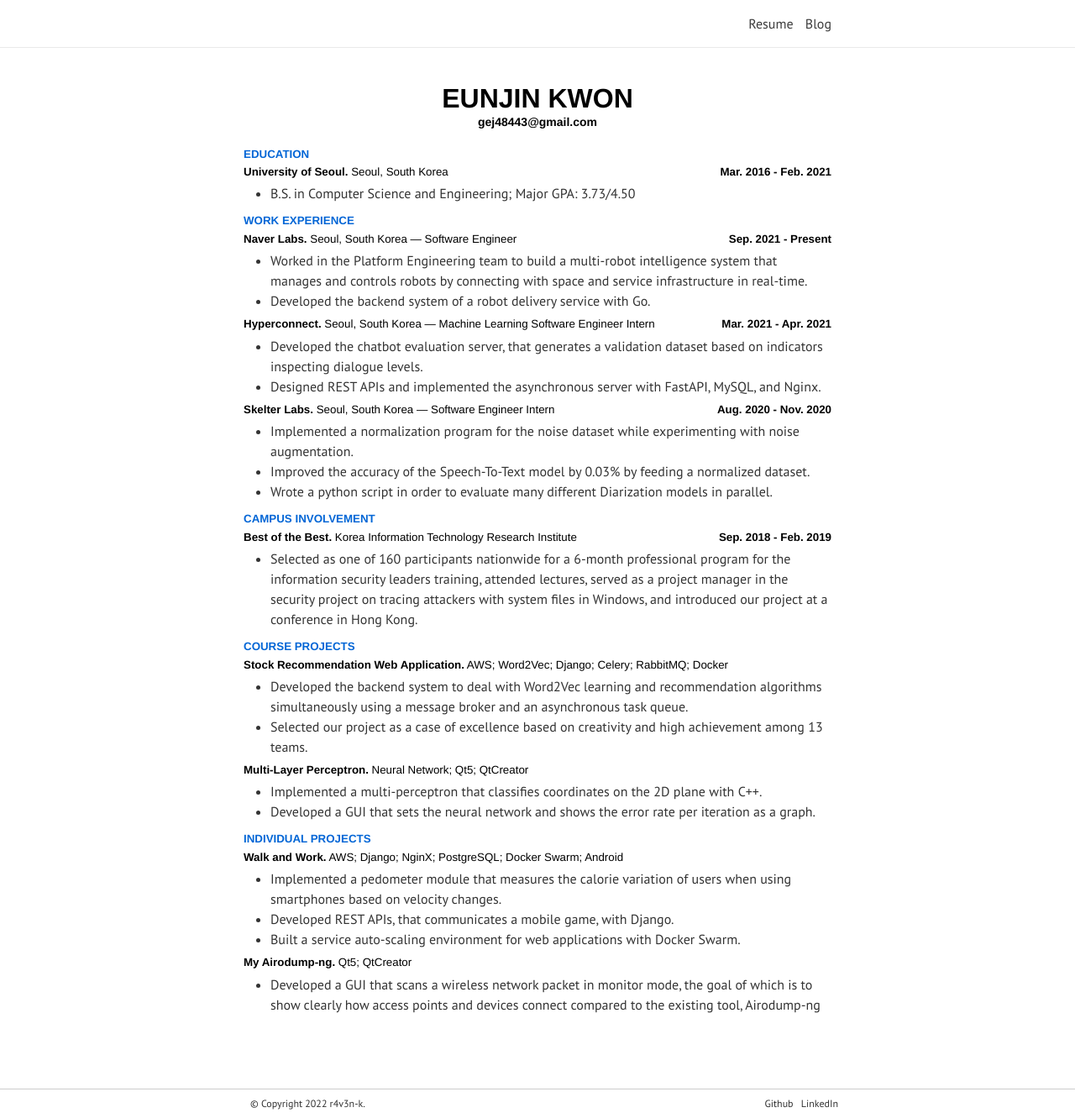
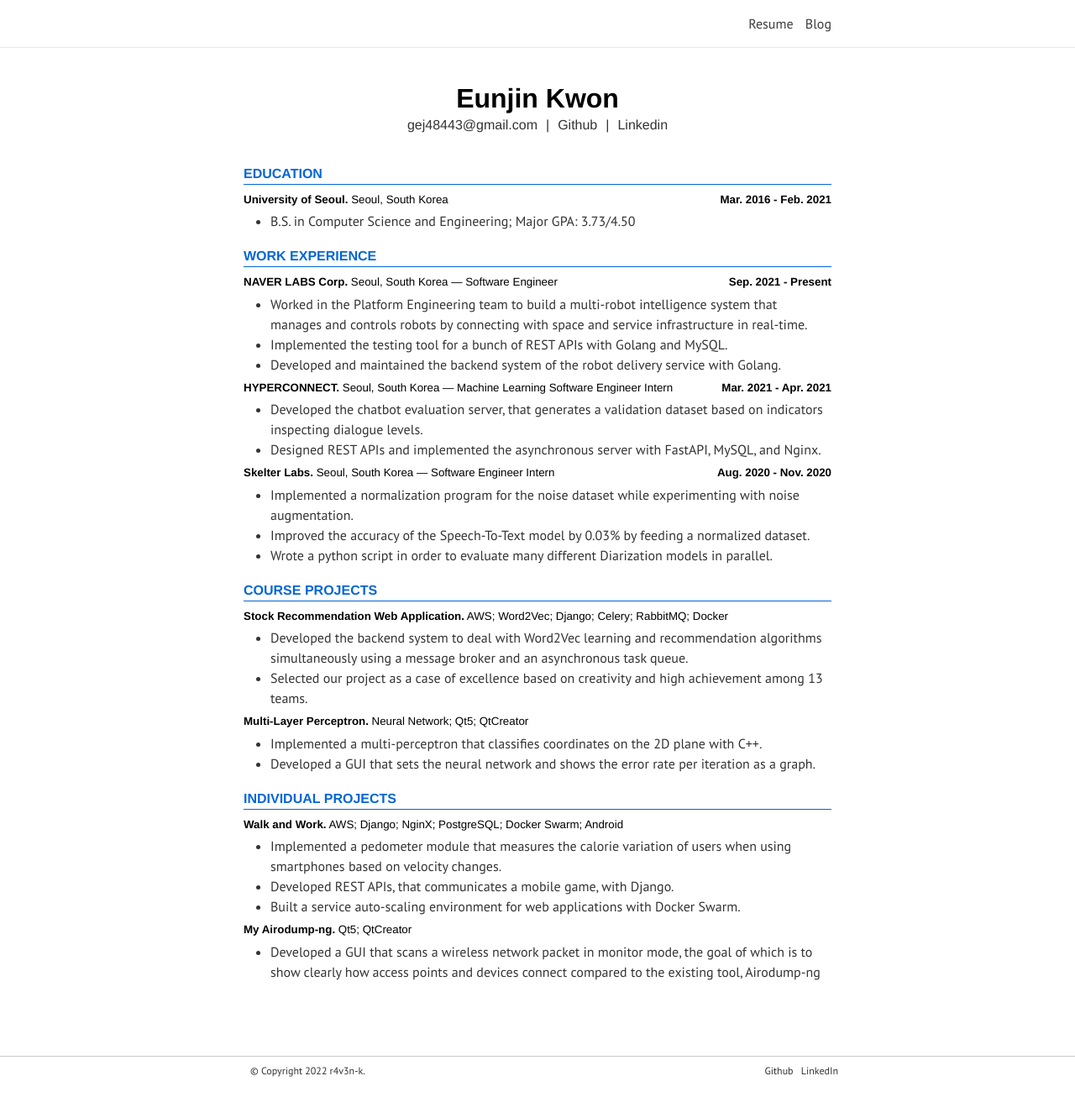
Before and after one commit to r4v3n-k/r4v3n-k.github.io, a Jekyll site: the page built from _pages/resume.md, in a window 1280 px wide. Shown: the whole page at 84% size. Built offline with Jekyll 4.4.1, drawn with Linux system fonts in a browser that asks for light colours; nearby versions of some CDN libraries; some web fonts are replaced; after the commit the page ends 1292 px from its top, so only the background shows below that.

Commit message:
Update resume.md

```diff
--- a/_pages/resume.md
+++ b/_pages/resume.md
@@ -1,8 +1,9 @@
 ---
 layout: resume
 permalink: /
-title: EUNJIN KWON
-description: gej48443@gmail.com
+title: Eunjin Kwon
+description: <p><span>gej48443@gmail.com</span>|<span><a href="https://github.com/r4v3n-k">Github</a></span>|<span><a href="https://www.linkedin.com/in/eunjin-kwon-a1636114a/">Linkedin</a></span></p>
+
 ---
 
 ### EDUCATION
@@ -17,15 +18,16 @@ description: gej48443@gmail.com
 ### WORK EXPERIENCE
 
 <div class="resume-item-title">
-    <h4>Naver Labs.<span> Seoul, South Korea — Software Engineer</span></h4>
+    <h4>NAVER LABS Corp.<span> Seoul, South Korea — Software Engineer</span></h4>
     <h5>Sep. 2021 - Present</h5>
 </div>
 
 - Worked in the Platform Engineering team to build a multi-robot intelligence system that manages and controls robots by connecting with space and service infrastructure in real-time.
-- Developed the backend system of a robot delivery service with Go.
+- Implemented the testing tool for a bunch of REST APIs with Golang and MySQL.
+- Developed and maintained the backend system of the robot delivery service with Golang.
 
 <div class="resume-item-title">
-    <h4>Hyperconnect.<span> Seoul, South Korea — Machine Learning Software Engineer Intern</span></h4>
+    <h4>HYPERCONNECT.<span> Seoul, South Korea — Machine Learning Software Engineer Intern</span></h4>
     <h5>Mar. 2021 - Apr. 2021</h5>
 </div>
 
@@ -41,6 +43,7 @@ description: gej48443@gmail.com
 - Improved the accuracy of the Speech-To-Text model by 0.03% by feeding a normalized dataset.
 - Wrote a python script in order to evaluate many different Diarization models in parallel.
 
+<!--
 ### CAMPUS INVOLVEMENT
 
 <div class="resume-item-title">
@@ -49,6 +52,7 @@ description: gej48443@gmail.com
 </div>
 
 - Selected as one of 160 participants nationwide for a 6-month professional program for the information security leaders training, attended lectures, served as a project manager in the security project on tracing attackers with system files in Windows, and introduced our project at a conference in Hong Kong.
+-->
 
 ### COURSE PROJECTS
 
--- a/_sass/_resume.scss
+++ b/_sass/_resume.scss
@@ -20,6 +20,15 @@
     font-family: $resume-font-family;
     text-align: center;
     margin: 0;
+
+    > p {
+        margin: 0;
+        font-weight: normal;
+
+        > span {
+            margin: 0 10px;
+        }
+    }
 }
 
 .resume-list {
@@ -52,19 +61,13 @@
         a { color: black; }
     }
 
-    #skillset {
-        flex-direction: column;
-        flex-flow: wrap;
-        height: 2.5em;
-
-        h4 {
-            width: 50%;
-        }
-    }
-
     h3 { // Title
         color: $blue-1;
-        padding-top: 5px;
+        padding-bottom: 2px;
+        margin-top: 20px;
+        margin-bottom: 10px;
+        font-size: 12pt;
+        border-bottom: solid 1.5px $blue-1;
     }
 
     p {
```
